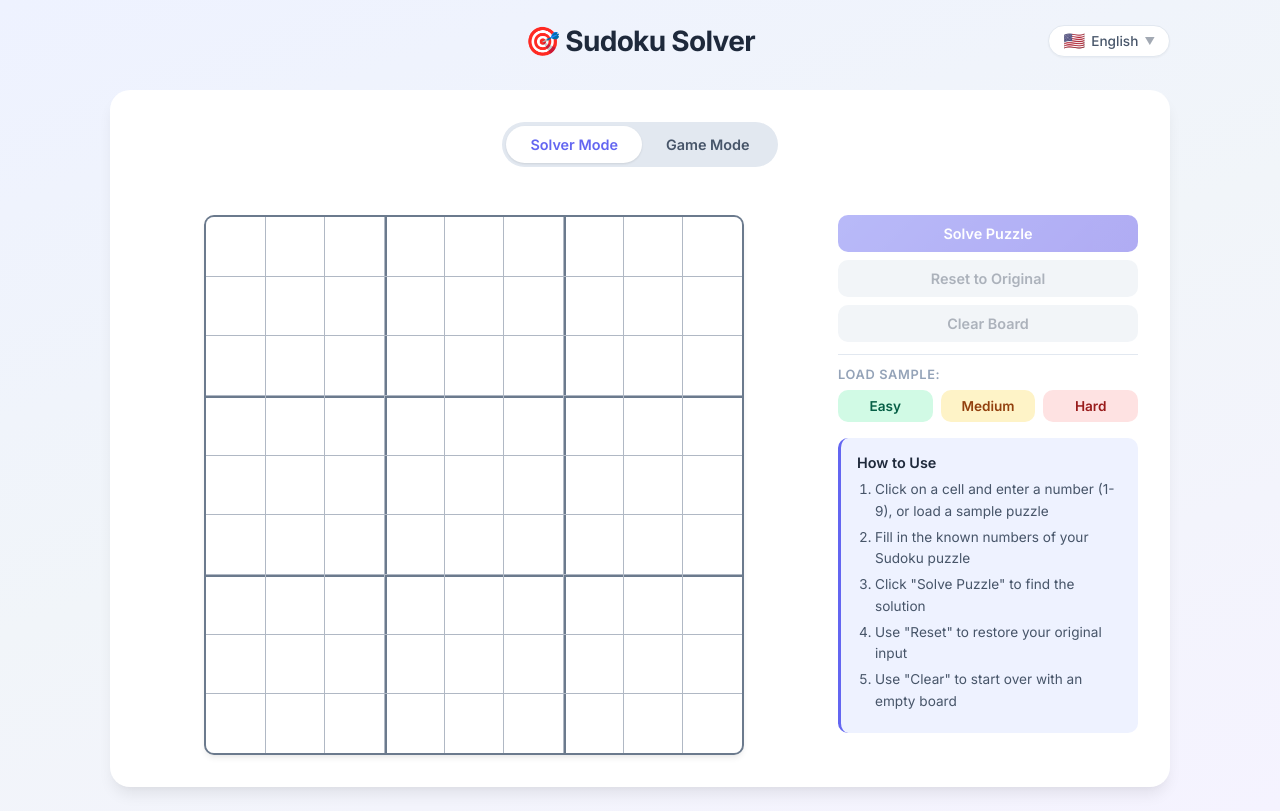
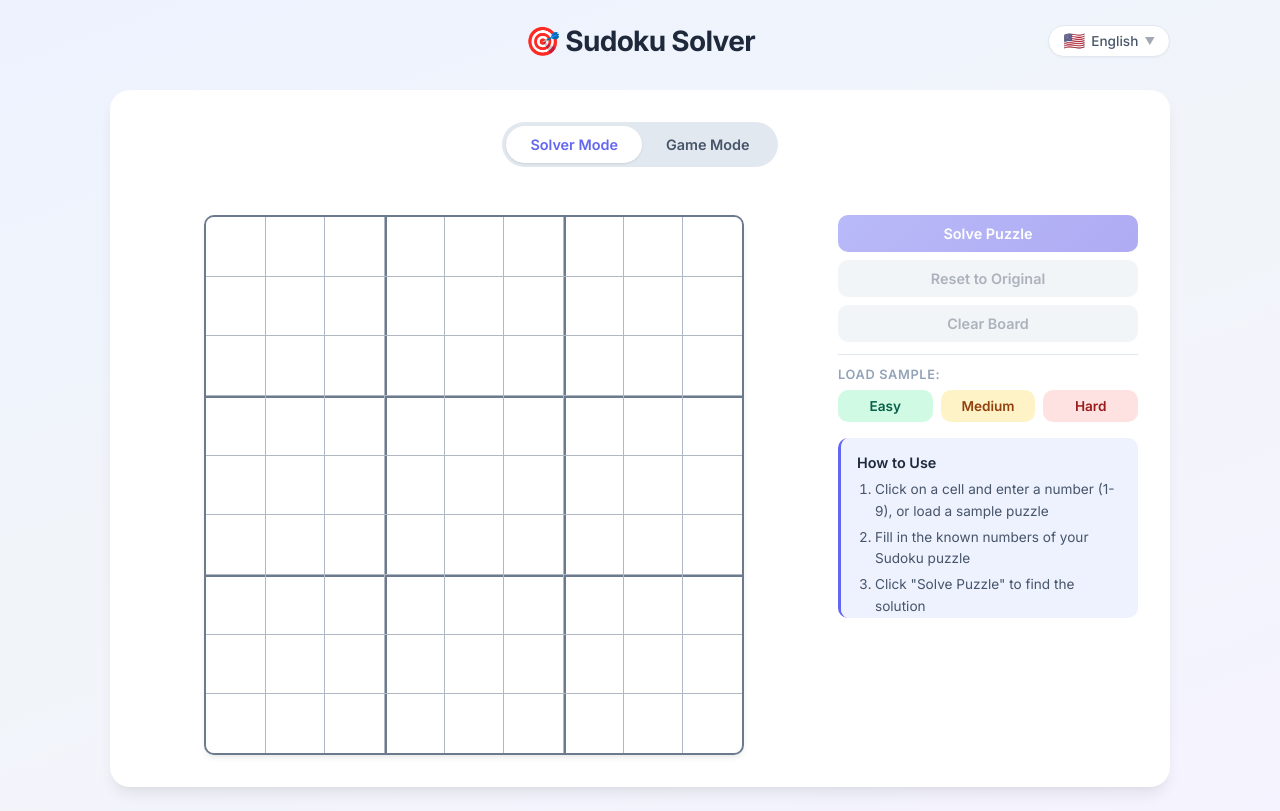
Before and after one commit to neoxie/sudoku-web, a React (Vite) app: page / in a window 1280 px wide. Built offline with nearby package versions, Linux system fonts and the light colour scheme.

Commit message:
🐛 fix(ui): constrain instruction panel height to prevent English layout shift (#1)

```diff
--- a/src/App.css
+++ b/src/App.css
@@ -91,6 +91,8 @@ body {
   background: var(--color-bg-start);
   border-radius: var(--radius-md);
   border-left: 3px solid var(--color-primary);
+  max-height: 180px;
+  overflow-y: auto;
 }
 
 .instructions h3 {
```
